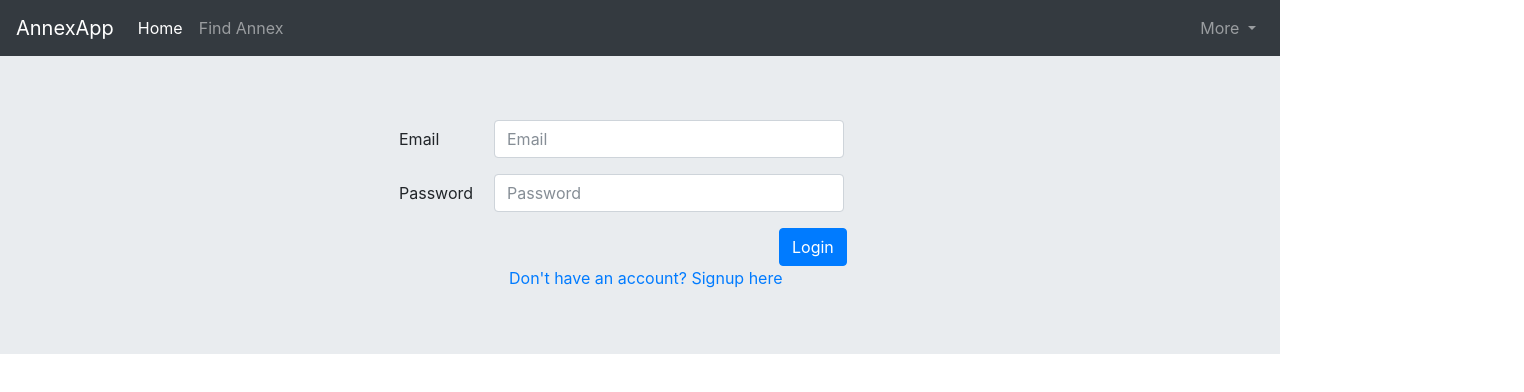
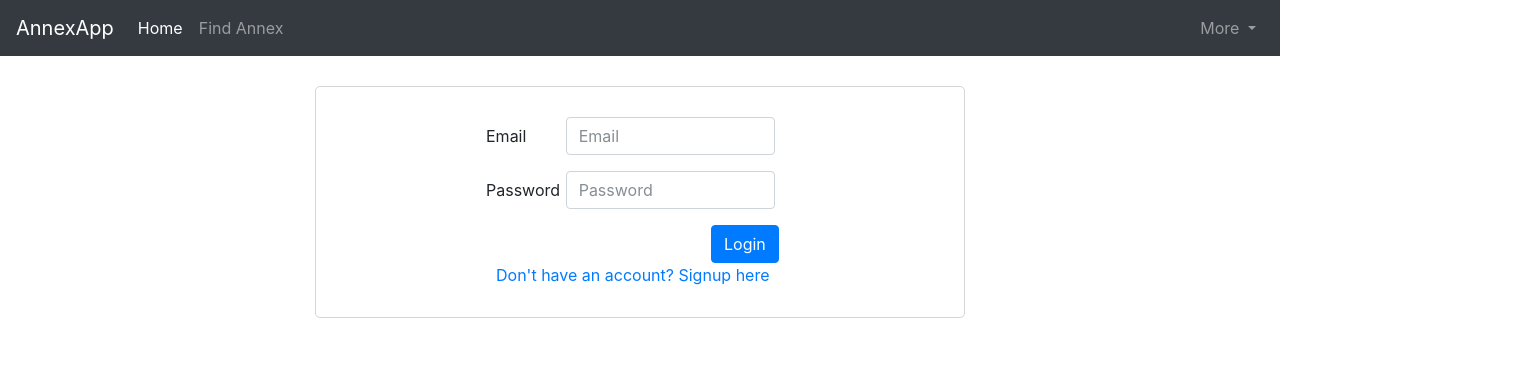
Before and after one commit to sidathasiri/AnnexApp, an Angular app: page /login in a window 1280 px wide. Shown: the top 392 px of the page, 1524 px wide, since content can reach past the window. Built offline with nearby package versions, Linux system fonts and the light colour scheme.

Commit message:
styled the login form

```diff
--- a/src/app/Components/Login/login.component.html
+++ b/src/app/Components/Login/login.component.html
@@ -1,26 +1,24 @@
-<div class="jumbotron jumbotron-fluid">
-    <div class="container" style="margin-left:30%">
-        <form (ngSubmit)="login()">
+<div class="container" style="margin-top: 30px; border: 1px solid #d4d5d6; border-radius: 5px; padding: 30px; width: 650px">
+        <form (ngSubmit)="login()" style="margin-left:140px">
             <div class="form-group row">
-                <label for="staticEmail" class="col-sm-1 col-form-label">Email</label>
-                <div class="col-sm-4">
+                <label for="staticEmail" class="col-sm-2 col-form-label">Email</label>
+                <div class="col-sm-6">
                     <input required [(ngModel)]="email" name="email" type="email" class="form-control" placeholder="Email">
                 </div>
             </div>
             <div class="form-group row">
-                <label for="inputPassword" class="col-sm-1 col-form-label">Password</label>
-                <div class="col-sm-4">
+                <label for="inputPassword" class="col-sm-2 col-form-label">Password</label>
+                <div class="col-sm-6">
                     <input required [(ngModel)]="password" name="password" type="password" class="form-control" placeholder="Password">
                 </div>
             </div>
 
-            <button class="btn btn-primary" style="margin-left:380px">Login</button>
+            <button class="btn btn-primary" style="margin-left:225px">Login</button>
             <br>
-            <a style="margin-left: 110px" routerLink="/signup">Don't have an account? Signup here</a>
+            <a style="margin-left: 10px" routerLink="/signup">Don't have an account? Signup here</a>
 
             <div *ngIf="error && error.length>0" class="alert alert-danger" style="width: 50%; margin-top:5px;">
                 <p>{{error}}</p>
             </div>
         </form>
-    </div>
 </div>
```
